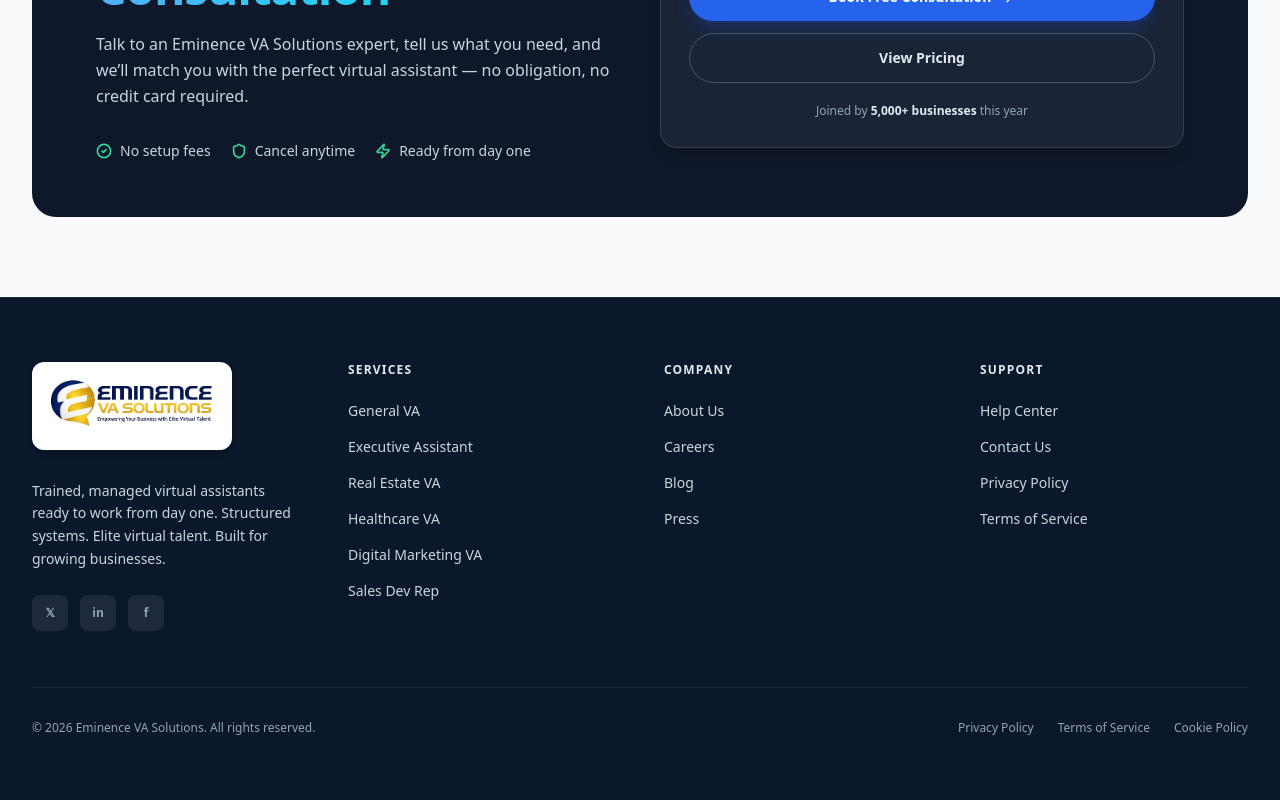
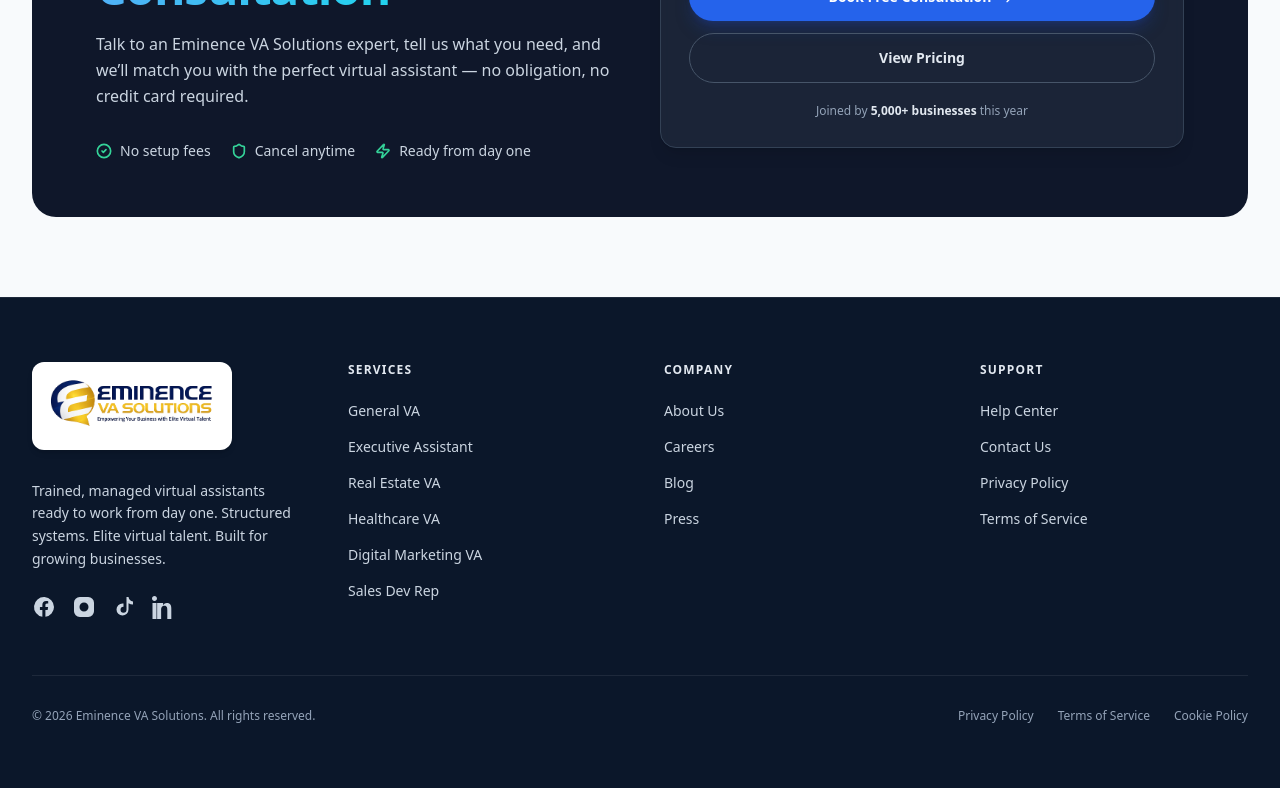
Before and after one commit to Jbpalmera/va-website, a React (Vite) app: page / in a window 1280 px wide. Shown: the part 9348-10148 px from the top of the page. Built offline with nearby package versions, Linux system fonts and the light colour scheme.

Commit message:
Add socmed Links

```diff
--- a/src/components/landing/Footer.jsx
+++ b/src/components/landing/Footer.jsx
@@ -34,17 +34,75 @@
     Structured systems. Elite virtual talent. Built for growing businesses.
   </p>
 
-  <div className="mt-6 flex gap-3">
-    {["𝕏", "in", "f"].map((icon) => (
-      <a
-        key={icon}
-        href="#"
-        className="flex h-9 w-9 items-center justify-center rounded-lg bg-slate-800 text-xs font-bold text-slate-400 transition hover:bg-slate-700 hover:text-white"
-      >
-        {icon}
-      </a>
-    ))}
-  </div>
+  <div className="mt-6 flex gap-4">
+  {/* Facebook */}
+  <a
+    href="https://www.facebook.com/EmineceVASolutions"
+    target="_blank"
+    rel="noopener noreferrer"
+    className="group"
+  >
+    <svg viewBox="0 0 24 24" fill="currentColor" className="h-6 w-6">
+      xmlns="http://www.w3.org/2000/svg"
+      viewBox="0 0 24 24"
+      fill="currentColor"
+      className="h-6 w-6 text-slate-400 transition group-hover:text-blue-500"
+    >
+      <path d="M22 12a10 10 0 10-11.63 9.87v-6.99H7.9V12h2.47V9.8c0-2.44 1.45-3.8 3.67-3.8 1.06 0 2.17.19 2.17.19v2.39h-1.22c-1.2 0-1.58.75-1.58 1.52V12h2.69l-.43 2.88h-2.26v6.99A10 10 0 0022 12z" />
+    </svg>
+  </a>
+
+  {/* Instagram */}
+  <a
+    href="https://www.instagram.com/"
+    target="_blank"
+    rel="noopener noreferrer"
+    className="group"
+  >
+    <svg viewBox="0 0 24 24" fill="currentColor" className="h-6 w-6">
+      xmlns="http://www.w3.org/2000/svg"
+      viewBox="0 0 24 24"
+      fill="currentColor"
+      className="h-6 w-6 text-slate-400 transition group-hover:text-pink-500"
+    >
+      <path d="M7.75 2h8.5A5.75 5.75 0 0122 7.75v8.5A5.75 5.75 0 0116.25 22h-8.5A5.75 5.75 0 012 16.25v-8.5A5.75 5.75 0 017.75 2zm4.25 5.5a4.5 4.5 0 100 9 4.5 4.5 0 000-9zm5.25-.88a1.12 1.12 0 11-2.25 0 1.12 1.12 0 012.25 0z" />
+    </svg>
+  </a>
+
+  {/* TikTok */}
+  <a
+    href="https://www.tiktok.com/"
+    target="_blank"
+    rel="noopener noreferrer"
+    className="group"
+  >
+    <svg viewBox="0 0 24 24" fill="currentColor" className="h-6 w-6">
+      xmlns="http://www.w3.org/2000/svg"
+      viewBox="0 0 24 24"
+      fill="currentColor"
+      className="h-6 w-6 text-slate-400 transition group-hover:text-white"
+    >
+      <path d="M16.5 2a5.5 5.5 0 004.5 4.5v3a8.5 8.5 0 01-4.5-1.2v6.2a6 6 0 11-6-6c.34 0 .67.03 1 .08v3.05a3 3 0 10 3 3V2h2z" />
+    </svg>
+  </a>
+
+  {/* LinkedIn */}
+  <a
+    href="https://www.linkedin.com/"
+    target="_blank"
+    rel="noopener noreferrer"
+    className="group"
+  >
+    <svg viewBox="0 0 24 24" fill="currentColor" className="h-6 w-6">
+      xmlns="http://www.w3.org/2000/svg"
+      viewBox="0 0 24 24"
+      fill="currentColor"
+      className="h-6 w-6 text-slate-400 transition group-hover:text-blue-400"
+    >
+      <path d="M4.98 3.5C4.98 4.88 3.86 6 2.48 6S0 4.88 0 3.5 1.12 1 2.5 1s2.48 1.12 2.48 2.5zM.5 8h4V24h-4V8zm7 0h3.6v2.2h.05c.5-.95 1.75-2.2 3.6-2.2 3.85 0 4.56 2.53 4.56 5.82V24h-4v-8.6c0-2.05-.04-4.7-2.86-4.7-2.87 0-3.31 2.24-3.31 4.56V24h-4V8z" />
+    </svg>
+  </a>
+</div>
 </div>
 
           {/* Link Columns */}
--- a/src/components/landing/Pricing.jsx
+++ b/src/components/landing/Pricing.jsx
@@ -46,7 +46,7 @@
       {
         key: "starter-weekly",
         label: "Weekly",
-        value: "$299/week",
+        value: "Start at $349/week",
         bestFor: "Founders who need consistent weekly coverage without full-time commitment.",
         details: [
           "Consistent weekly coverage",
@@ -58,7 +58,7 @@
       {
         key: "starter-monthly",
         label: "Monthly",
-        value: "$1499/month",
+        value: " Start at $999/month",
         bestFor: "Best value for stable part-time support and steady execution.",
         details: [
           "Best value for steady part-time support",
--- a/src/pages/AboutPage.jsx
+++ b/src/pages/AboutPage.jsx
@@ -80,7 +80,7 @@
               {/* Content LEFT */}
               <div>
                 <h2 className="text-3xl font-bold tracking-tight text-slate-900 sm:text-4xl">
-                  Ramy Alsaeed
+                  Ramy Elsaeed
                 </h2>
 
                 <p className="mt-2 text-lg font-medium text-slate-600">
```
